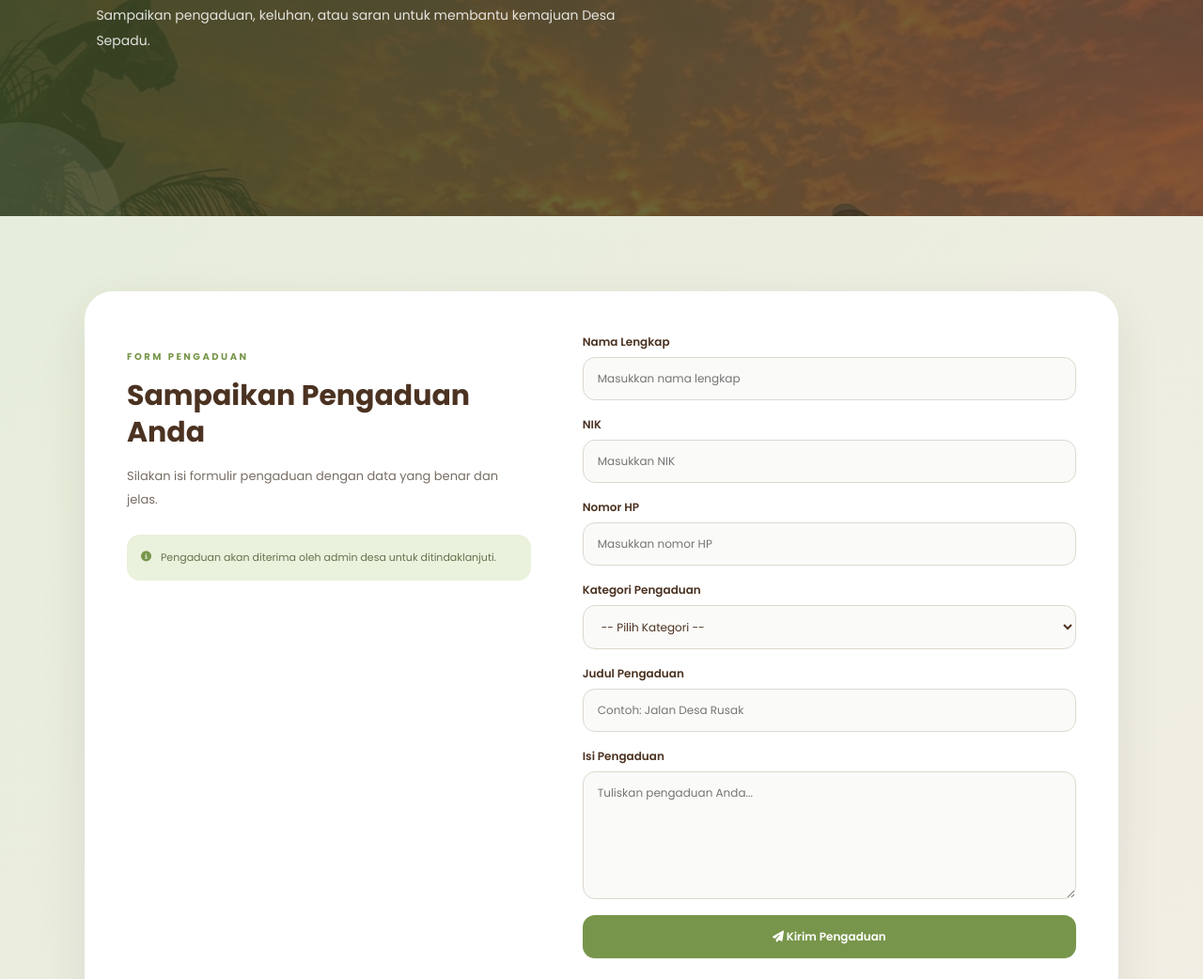
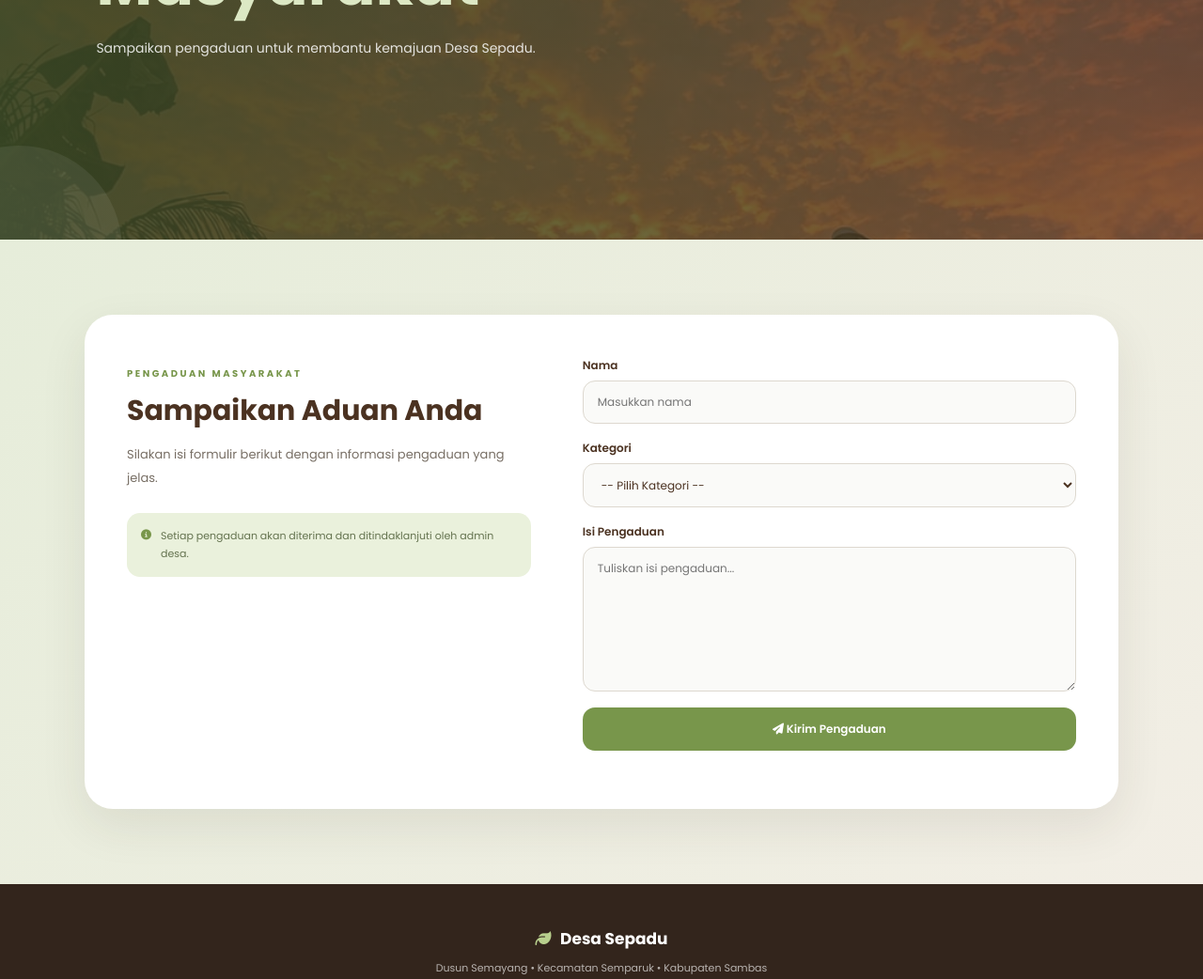
Before and after one commit to ciciramadhani283-ship-it/desa_sepadu, a plain HTML site: page pengaduan.html in a window 1280 px wide. Shown: the part 418-1460 px from the top of the page at 94% size. Drawn offline with Linux system fonts and the light colour scheme.

Commit message:
Update pengaduan.html

````diff
--- a/pengaduan.html
+++ b/pengaduan.html
@@ -1,4 +1,4 @@
-
+```html
 <!DOCTYPE html>
 <html lang="id">
 <head>
@@ -7,20 +7,15 @@
 
     <title>Pengaduan - Desa Sepadu</title>
 
-    <!-- CSS -->
     <link rel="stylesheet" href="style.css">
 
-    <!-- GOOGLE FONT -->
     <link href="https://fonts.googleapis.com/css2?family=Poppins:wght@400;500;600;700&display=swap" rel="stylesheet">
 
-    <!-- FONT AWESOME -->
     <link rel="stylesheet"
           href="https://cdnjs.cloudflare.com/ajax/libs/font-awesome/6.5.2/css/all.min.css">
 </head>
 
 <body>
-
-<!-- ================= NAVBAR ================= -->
 
 <header class="navbar">
 
@@ -60,13 +55,11 @@
             Kontak
         </a>
 
-        <!-- PENGADUAN KHUSUS -->
         <a href="pengaduan.html" class="active">
             <i class="fa-solid fa-file-pen"></i>
             Pengaduan
         </a>
 
-        <!-- ADMIN -->
         <a href="admin.html" class="admin-menu">
             <i class="fa-solid fa-user-shield"></i>
             Admin
@@ -76,8 +69,6 @@
 
 </header>
 
-
-<!-- ================= HEADER PENGADUAN ================= -->
 
 <section class="hero">
 
@@ -94,8 +85,8 @@
         </h1>
 
         <p>
-            Sampaikan pengaduan, keluhan, atau saran
-            untuk membantu kemajuan Desa Sepadu.
+            Sampaikan pengaduan untuk membantu
+            kemajuan Desa Sepadu.
         </p>
 
     </div>
@@ -103,27 +94,23 @@
 </section>
 
 
-<!-- ================= FORM PENGADUAN ================= -->
-
 <section class="complaint-section">
 
     <div class="complaint-box">
 
-        <!-- INFORMASI -->
-
         <div class="complaint-info">
 
             <span class="section-label">
-                FORM PENGADUAN
+                PENGADUAN MASYARAKAT
             </span>
 
             <h2>
-                Sampaikan Pengaduan Anda
+                Sampaikan Aduan Anda
             </h2>
 
             <p>
-                Silakan isi formulir pengaduan dengan data
-                yang benar dan jelas.
+                Silakan isi formulir berikut dengan
+                informasi pengaduan yang jelas.
             </p>
 
             <div class="complaint-note">
@@ -131,8 +118,8 @@
                 <i class="fa-solid fa-circle-info"></i>
 
                 <span>
-                    Pengaduan akan diterima oleh admin desa
-                    untuk ditindaklanjuti.
+                    Setiap pengaduan akan diterima
+                    dan ditindaklanjuti oleh admin desa.
                 </span>
 
             </div>
@@ -140,73 +127,29 @@
         </div>
 
 
-        <!-- FORM -->
-
-        <form id="complaintForm" class="complaint-form">
-
-            <!-- NAMA -->
+        <form id="pengaduanForm" class="complaint-form">
 
             <div class="form-group">
 
                 <label for="nama">
-                    Nama Lengkap
+                    Nama
                 </label>
 
                 <input
                     type="text"
                     id="nama"
                     name="nama"
-                    placeholder="Masukkan nama lengkap"
+                    placeholder="Masukkan nama"
                     required
                 >
 
             </div>
 
 
-            <!-- NIK -->
-
-            <div class="form-group">
-
-                <label for="nik">
-                    NIK
-                </label>
-
-                <input
-                    type="text"
-                    id="nik"
-                    name="nik"
-                    placeholder="Masukkan NIK"
-                    required
-                >
-
-            </div>
-
-
-            <!-- NOMOR HP -->
-
-            <div class="form-group">
-
-                <label for="nohp">
-                    Nomor HP
-                </label>
-
-                <input
-                    type="tel"
-                    id="nohp"
-                    name="nohp"
-                    placeholder="Masukkan nomor HP"
-                    required
-                >
-
-            </div>
-
-
-            <!-- KATEGORI -->
-
             <div class="form-group">
 
                 <label for="kategori">
-                    Kategori Pengaduan
+                    Kategori
                 </label>
 
                 <select
@@ -252,45 +195,22 @@
             </div>
 
 
-            <!-- JUDUL -->
-
             <div class="form-group">
 
-                <label for="judul">
-                    Judul Pengaduan
-                </label>
-
-                <input
-                    type="text"
-                    id="judul"
-                    name="judul"
-                    placeholder="Contoh: Jalan Desa Rusak"
-                    required
-                >
-
-            </div>
-
-
-            <!-- ISI PENGADUAN -->
-
-            <div class="form-group">
-
-                <label for="pengaduan">
+                <label for="isi_pengaduan">
                     Isi Pengaduan
                 </label>
 
                 <textarea
-                    id="pengaduan"
-                    name="pengaduan"
-                    rows="6"
-                    placeholder="Tuliskan pengaduan Anda..."
+                    id="isi_pengaduan"
+                    name="isi_pengaduan"
+                    rows="7"
+                    placeholder="Tuliskan isi pengaduan..."
                     required
                 ></textarea>
 
             </div>
 
-
-            <!-- TOMBOL -->
 
             <button
                 type="submit"
@@ -304,12 +224,7 @@
             </button>
 
 
-            <!-- PESAN -->
-
-            <p
-                id="complaintMessage"
-                class="complaint-message"
-            ></p>
+            <p id="pesan"></p>
 
         </form>
 
@@ -318,16 +233,11 @@
 </section>
 
 
-<!-- ================= FOOTER ================= -->
-
 <footer>
 
     <div class="footer-logo">
-
         <i class="fa-solid fa-leaf"></i>
-
         Desa Sepadu
-
     </div>
 
     <p>
@@ -341,27 +251,23 @@
 </footer>
 
 
-<!-- ================= GOOGLE APPS SCRIPT ================= -->
-
 <script>
 
 const scriptURL =
 "https://script.google.com/macros/s/AKfycbwfNbTBmotksGISINYbLzSJ5I1PTSsXj1z1EDwdxUyJfGp7GZ8f606rJl0-YmlFv4mL/exec";
 
+const form =
+document.getElementById("pengaduanForm");
 
-const form =
-document.getElementById("complaintForm");
-
-
-const message =
-document.getElementById("complaintMessage");
+const pesan =
+document.getElementById("pesan");
 
 
 form.addEventListener("submit", function(e) {
 
     e.preventDefault();
 
-    message.innerHTML =
+    pesan.innerHTML =
         "⏳ Pengaduan sedang dikirim...";
 
 
@@ -377,7 +283,7 @@ form.addEventListener("submit", function(e) {
 
     .then(data => {
 
-        message.innerHTML =
+        pesan.innerHTML =
             "✅ Pengaduan berhasil dikirim!";
 
         form.reset();
@@ -386,7 +292,7 @@ form.addEventListener("submit", function(e) {
 
     .catch(error => {
 
-        message.innerHTML =
+        pesan.innerHTML =
             "❌ Pengaduan gagal dikirim.";
 
         console.error(error);
@@ -399,3 +305,4 @@ form.addEventListener("submit", function(e) {
 
 </body>
 </html>
+```
````
